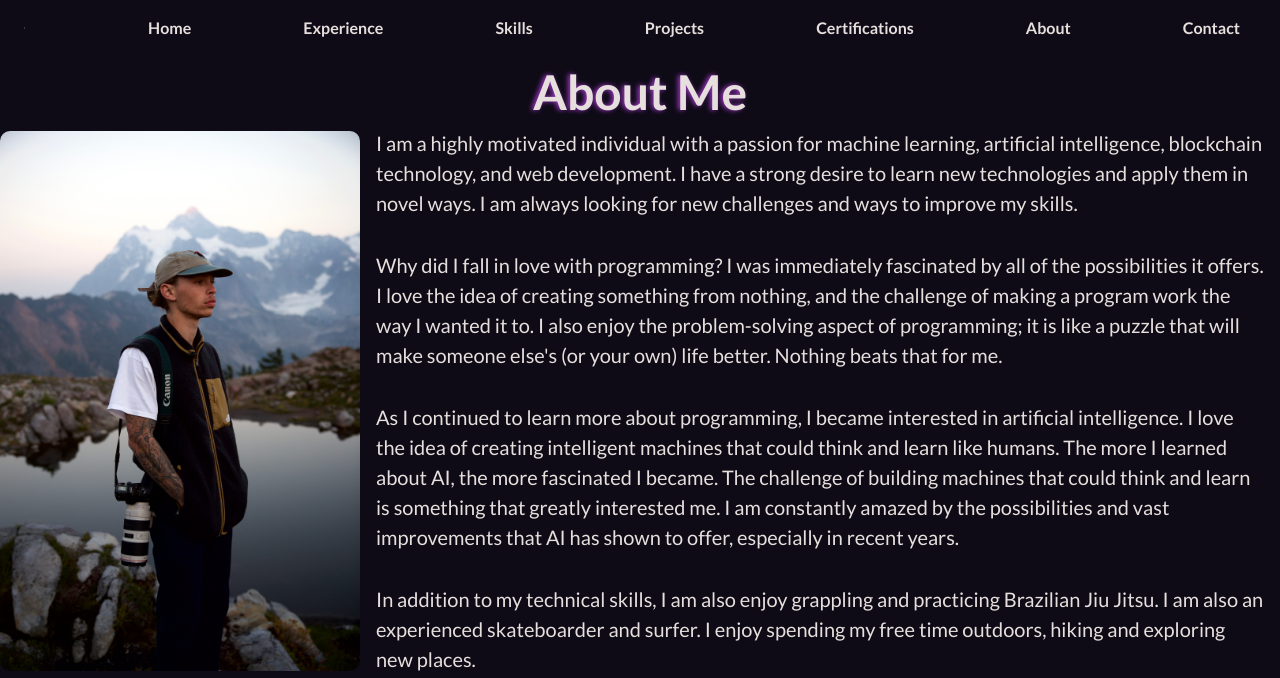
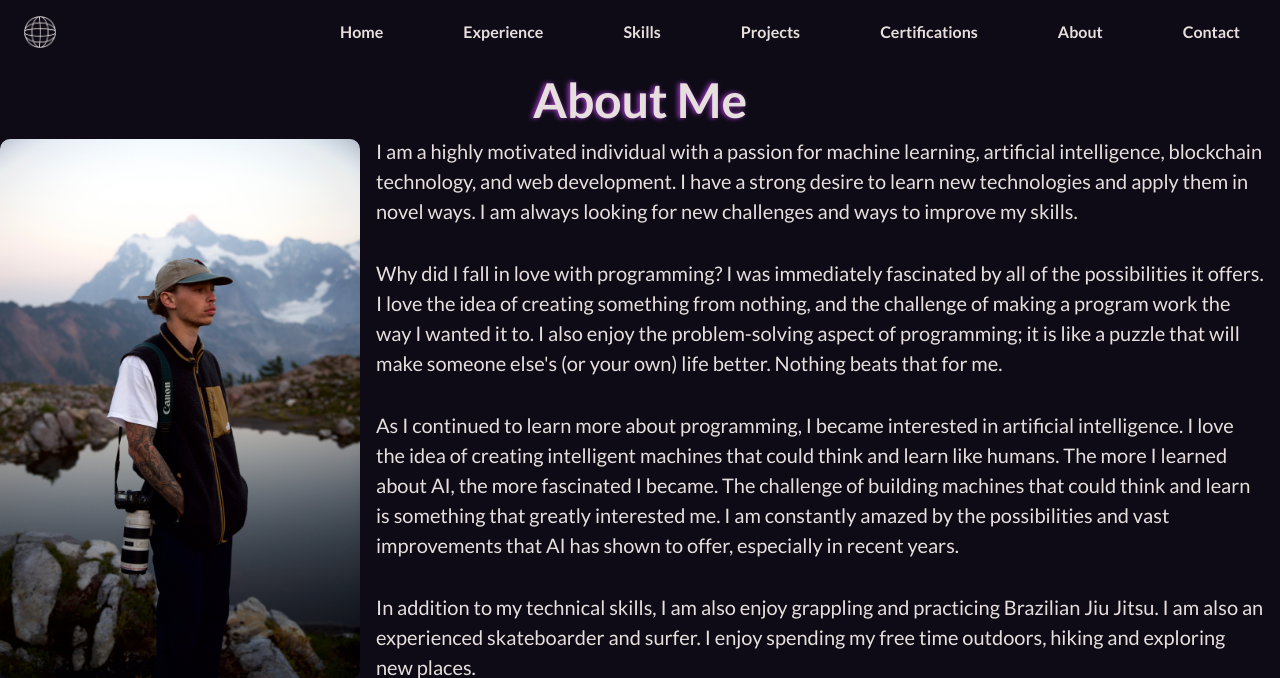
Before and after one commit to colesmcintosh/cm-portfolio-site, a Flask app: page /about in a window 1280 px wide. Shown: the top 678 px of the page. Run offline with Flask 2, Linux system fonts and the light colour scheme.

Commit message:
adjust style, update resume file

```diff
--- a/static/styles/style.css
+++ b/static/styles/style.css
@@ -43,7 +43,7 @@ body {
 }
 
 .nav-item {
-    margin-left: 5rem;
+    margin-left: 3rem;
 }
 
 .nav-link{
@@ -115,8 +115,8 @@ body {
 
 .nav-logo {
     float: left;
-    height: 5%;
-    width: 5%;
+    height: 2rem;
+    width: 2rem;
 }
 
 .active {
```
Also changed, not shown: templates/base.html (+0 -13 lines), 1 other file.
